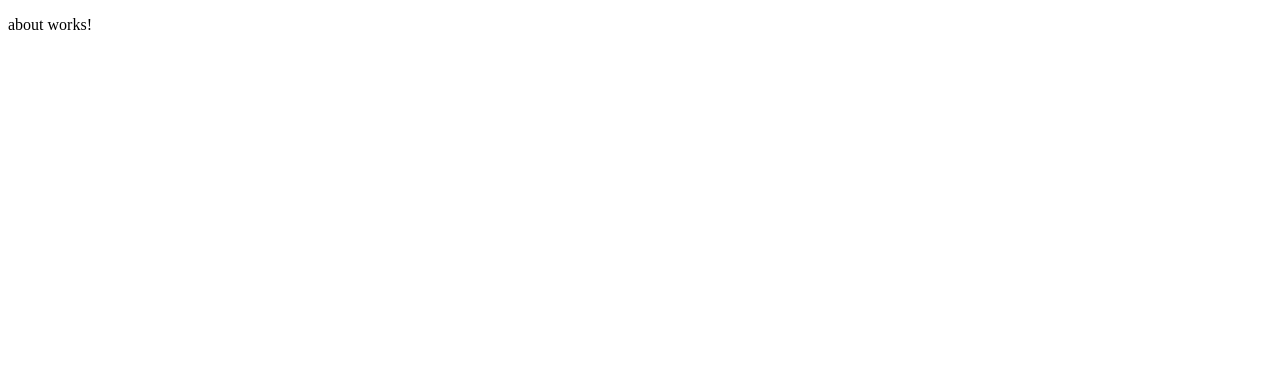
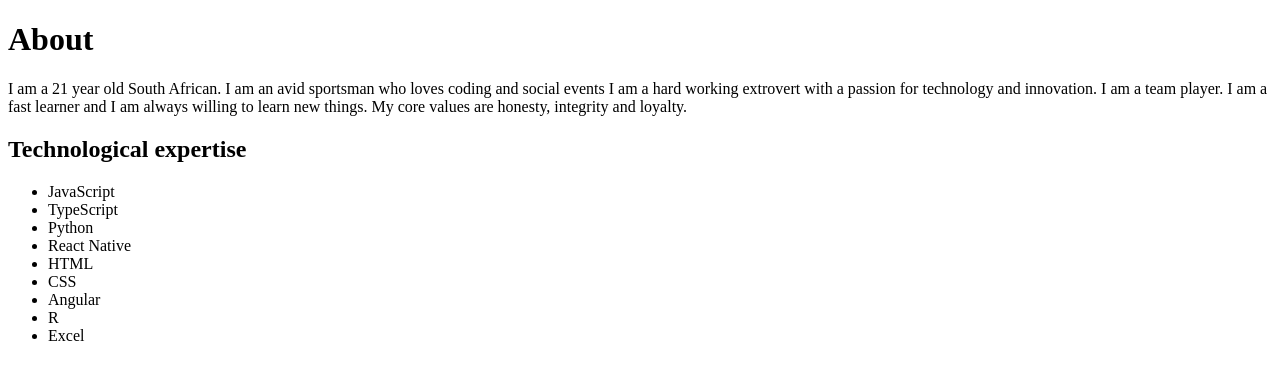
Before and after one commit to ZinkyTinky/FrontendFrameworks-Angular-Midterm, an Angular app: page /about in a window 1280 px wide. Shown: the top 380 px of the page. Built offline with nearby package versions, Linux system fonts and the light colour scheme.

Commit message:
Finished HTML for About component

```diff
--- a/src/app/components/about/about.component.html
+++ b/src/app/components/about/about.component.html
@@ -1 +1,17 @@
-<p>about works!</p>
+<h1>About</h1>
+<p>I am a 21 year old South African. I am an avid sportsman who loves coding and social events
+    I am a hard working extrovert with a passion for technology and innovation. I am a team player.
+    I am a fast learner and I am always willing to learn new things. My core values are honesty, integrity and loyalty.
+</p>
+<h2>Technological expertise</h2>
+<ul>
+    <li>JavaScript</li>
+    <li>TypeScript</li>
+    <li>Python</li>
+    <li>React Native</li>
+    <li>HTML</li>
+    <li>CSS</li>
+    <li>Angular</li>
+    <li>R</li>
+    <li>Excel</li>
+</ul>
```
